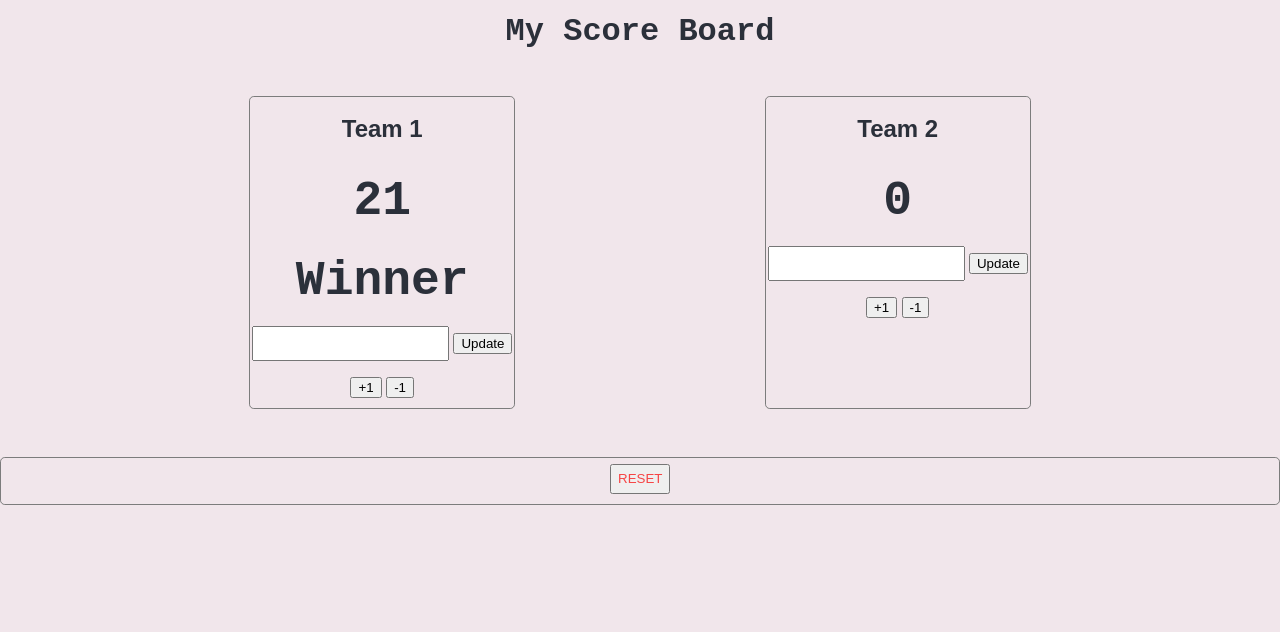
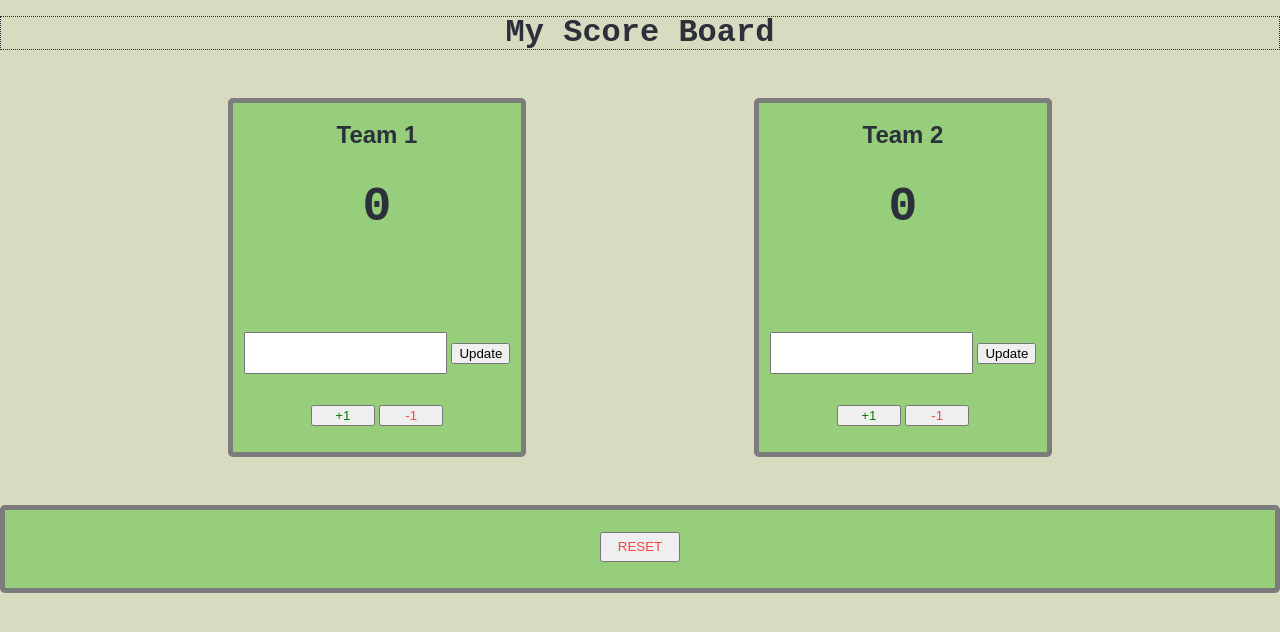
Before and after one commit to huntpie/scoreboard, a website: page public/index.html in a window 1280 px wide. Both pictures are taken after a click on the button "RESET". Drawn offline with Linux system fonts and the light colour scheme.

Commit message:
Not the prettiest but functional

```diff
--- a/public/index.html
+++ b/public/index.html
@@ -19,7 +19,7 @@
       <section class="team1">
         <h2 class="team1-name">Team 1</h2>
         <h3 class="team1-score">0</h3>
-        <h3 class="winnerDisplay1" hidden>Winner</h3>
+        <h3 class="winnerDisplay1">Winner</h3>
         <fieldset>
           <input type="text" class="update-team1-name" />
           <button class="update-team1-name-button">Update</button>
@@ -33,7 +33,7 @@
       <section class="team2">
         <h2 class="team2-name">Team 2</h2>
         <h3 class="team2-score">0</h3>
-        <h3 class="winnerDisplay2" hidden>Winner</h3>
+        <h3 class="winnerDisplay2">Winner</h3>
         <fieldset>
           <input type="text" class="update-team2-name" />
           <button class="update-team2-name-button">Update</button>
--- a/public/main.js
+++ b/public/main.js
@@ -25,51 +25,55 @@ function updateTeam2NameAlt(){
 
 function updateTeam1ScorePlus(event){
   const newTeam1Score = document.querySelector('h3.team1-score')
-  console.log(newTeam1Score)
-  if (newTeam1Score.textContent < 21) {
-  newTeam1Score.textContent++
+  const displayWinner1 = document.querySelector('h3.winnerDisplay1')
+  if (newTeam1Score.textContent < 20) {
+    newTeam1Score.textContent++
+    } else if (newTeam1Score.textContent = 21) {
+      displayWinner1.style.visibility = 'visible'
   }
 }
 function updateTeam1ScoreSubtract(event){
   const newTeam1Score = document.querySelector('h3.team1-score')
+  const displayWinner1 = document.querySelector('h3.winnerDisplay1')
   console.log(newTeam1Score)
-  if (newTeam1Score.textContent > 0) {
+  if (newTeam1Score.textContent > 0 ) {
     newTeam1Score.textContent--
+    displayWinner1.style.visibility = 'hidden'
   }
 }
 function updateTeam2ScorePlus(event){
   const newTeam2Score = document.querySelector('h3.team2-score')
+  const displayWinner2 = document.querySelector('h3.winnerDisplay2')
   console.log(newTeam2Score)
-  if (newTeam2Score.textContent < 21) {
+  if (newTeam2Score.textContent < 20) {
   newTeam2Score.textContent++
-  }
+  } else if (newTeam2Score.textContent = 21) {
+    displayWinner2.style.visibility = 'visible'
+}
 }
 function updateTeam2ScoreSubtract(event){
   const newTeam2Score = document.querySelector('h3.team2-score')
+  const displayWinner2 = document.querySelector('h3.winnerDisplay2')
   console.log(newTeam2Score)
   if (newTeam2Score.textContent > 0) {
     newTeam2Score.textContent--
-  }
+    displayWinner2.style.visibility = 'hidden'
 }
-function winnerPopUp(event){
-  const team2Score = document.querySelector('h3.team2-score')
-  const team1Score = document.querySelector('h3.team1-score')
+}
+
+function updateAllScores(){
+  const zeroScore2 = document.querySelector('h3.team2-score')
+  const zeroScore1 = document.querySelector('h3.team1-score')
+  const displayWinner2 = document.querySelector('h3.winnerDisplay2')
   const displayWinner1 = document.querySelector('h3.winnerDisplay1')
-  const displayWinner2 = document.querySelector('h3.winnerDisplay2')
-    if (team1Score.textContent = 21) {
-    displayWinner1.removeAttribute('hidden')
-    } else if (team2Score.textContent = 21){
-      displayWinner2.removeAttribute('hidden')
-    }
+  if (zeroScore2.textContent >= 0 && zeroScore1.textContent >= 0) {
+    zeroScore2.textContent = 0
+    zeroScore1.textContent = 0
+    displayWinner2.style.visibility = 'hidden'
+    displayWinner1.style.visibility = 'hidden'
 }
-function updateAllScores(event){
-  const zeroScore1 = document.querySelector('h3.team1-score')
-  const zeroScore2 = document.querySelector('h3.team2-score')
-  const displayWinner1 = document.querySelector('h3.winnerDisplay1')
-  displayWinner1.addAttribute('hidden')
-  zeroScore1.textContent == 0
-  zeroScore2.textContent == 0
 }
+
 
 
 
@@ -78,12 +82,11 @@ function main() {
   document.querySelector('input.update-team2-name').addEventListener('input', updateTeam2Name)
   document.querySelector('button.update-team1-name-button').addEventListener('click', updateTeam1NameAlt)
   document.querySelector('button.update-team2-name-button').addEventListener('click', updateTeam2NameAlt)
-  document.querySelector('button.team1-score-button-plus').addEventListener('click',updateTeam1ScorePlus)
-  document.querySelector('button.team1-score-button-subtract').addEventListener('click',updateTeam1ScoreSubtract)
-  document.querySelector('button.team2-score-button-plus').addEventListener('click',updateTeam2ScorePlus)
-  document.querySelector('button.team2-score-button-subtract').addEventListener('click',updateTeam2ScoreSubtract)
-  document.querySelector('button.reset-scores').addEventListener('click',updateAllScores)
-  winnerPopUp()
+  document.querySelector('button.team1-score-button-plus').addEventListener('click', updateTeam1ScorePlus)
+  document.querySelector('button.team1-score-button-subtract').addEventListener('click', updateTeam1ScoreSubtract)
+  document.querySelector('button.team2-score-button-plus').addEventListener('click', updateTeam2ScorePlus)
+  document.querySelector('button.team2-score-button-subtract').addEventListener('click', updateTeam2ScoreSubtract)
+  document.querySelector('button.reset-scores').addEventListener('click', updateAllScores)
 }
 
 
--- a/public/screen.css
+++ b/public/screen.css
@@ -9,7 +9,7 @@ html {
 body {
   margin: 0;
   min-height: 100%;
-  background-color: #f1e6eb;
+  background-color: #d9dbc0;
   color: #2b303a;
 }
 
@@ -17,6 +17,7 @@ h1 {
   text-align: center;
   font-family: Monospace;
   margin: 1rem 0 3rem 0;
+  border: thin dotted;
 }
 
 main {
@@ -26,10 +27,11 @@ main {
 }
 
 section {
-  min-width: 15rem;
-  border: thin solid #7c7c7c;
+  min-width: 18rem;
+  border: thick solid #7c7c7c;
   border-radius: 0.3rem;
   margin-bottom: 3rem;
+  background-color: #96ce7b;
 
   display: flex;
   flex-direction: column;
@@ -47,6 +49,20 @@ section h3 {
   font-size: 3rem;
 }
 
+h3.winnerDisplay1 {
+  margin: 1rem 0;
+  font-family: Monospace;
+  font-size: 3rem;
+  visibility: hidden;
+}
+
+h3.winnerDisplay2 {
+  margin: 1rem 0;
+  font-family: Monospace;
+  font-size: 3rem;
+  visibility: hidden;
+}
+
 fieldset {
   padding-left: 0;
   padding-right: 0;
@@ -54,20 +70,40 @@ fieldset {
 }
 
 fieldset input {
-  padding: 0.5rem;
+  padding: .7rem;
 }
 
 fieldset i {
   margin: 0 0.2rem;
 }
 
-fieldset button.team1-score-button {
+fieldset button.team1-score-button-plus {
   color: green;
+  margin: 1rem 0;
+  min-width: 4rem;
 }
 
-fieldset button.subtract {
+fieldset button.team2-score-button-plus {
+  color: green;
+  margin: 1rem 0;
+  min-width: 4rem;
+}
+
+fieldset button.team1-score-button-subtract {
   color: #f64545;
+  margin: 1rem 0;
+  min-width: 4rem;
+
 }
+
+fieldset button.team2-score-button-subtract {
+  color: #f64545;
+  margin: 1rem 0;
+  min-width: 4rem;
+}
+
 fieldset button.reset-scores {
   color: #f64545;
+  margin: 1rem 0;
+  min-width: 5rem;
 }
```
